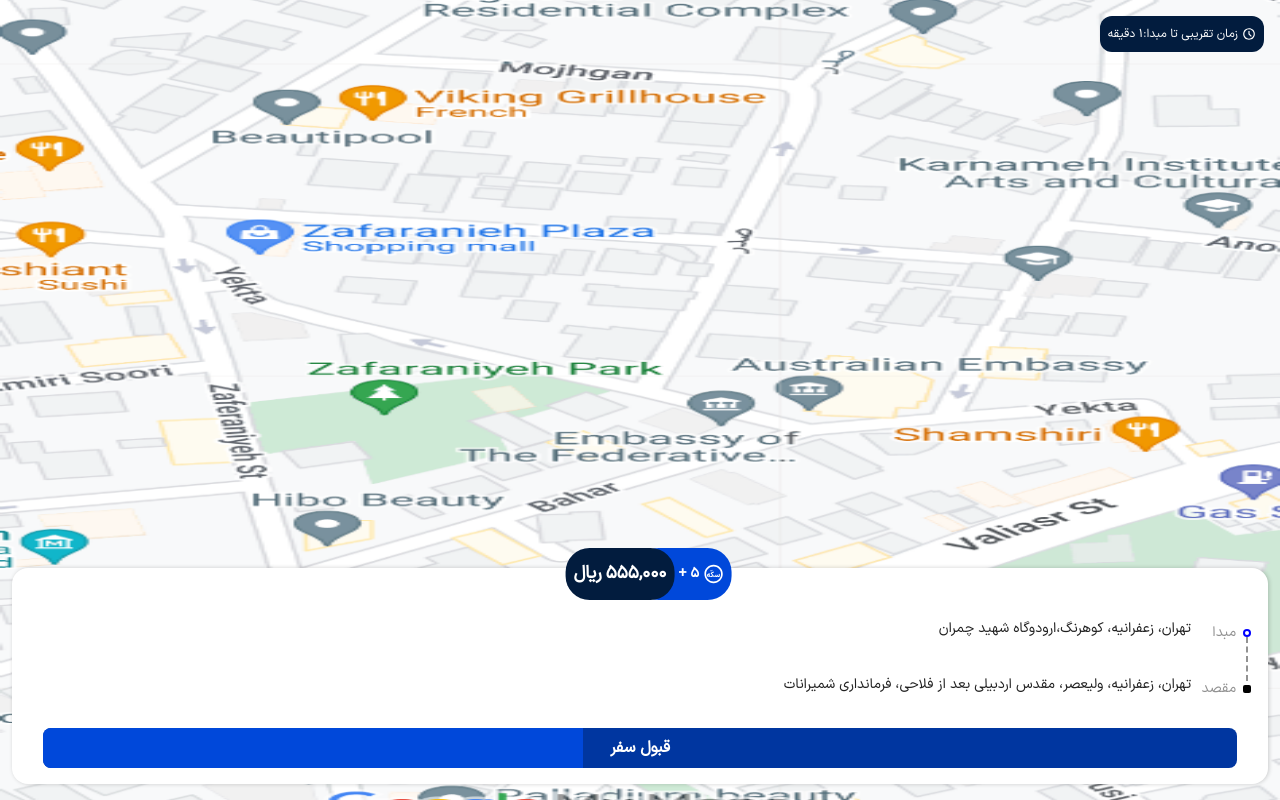
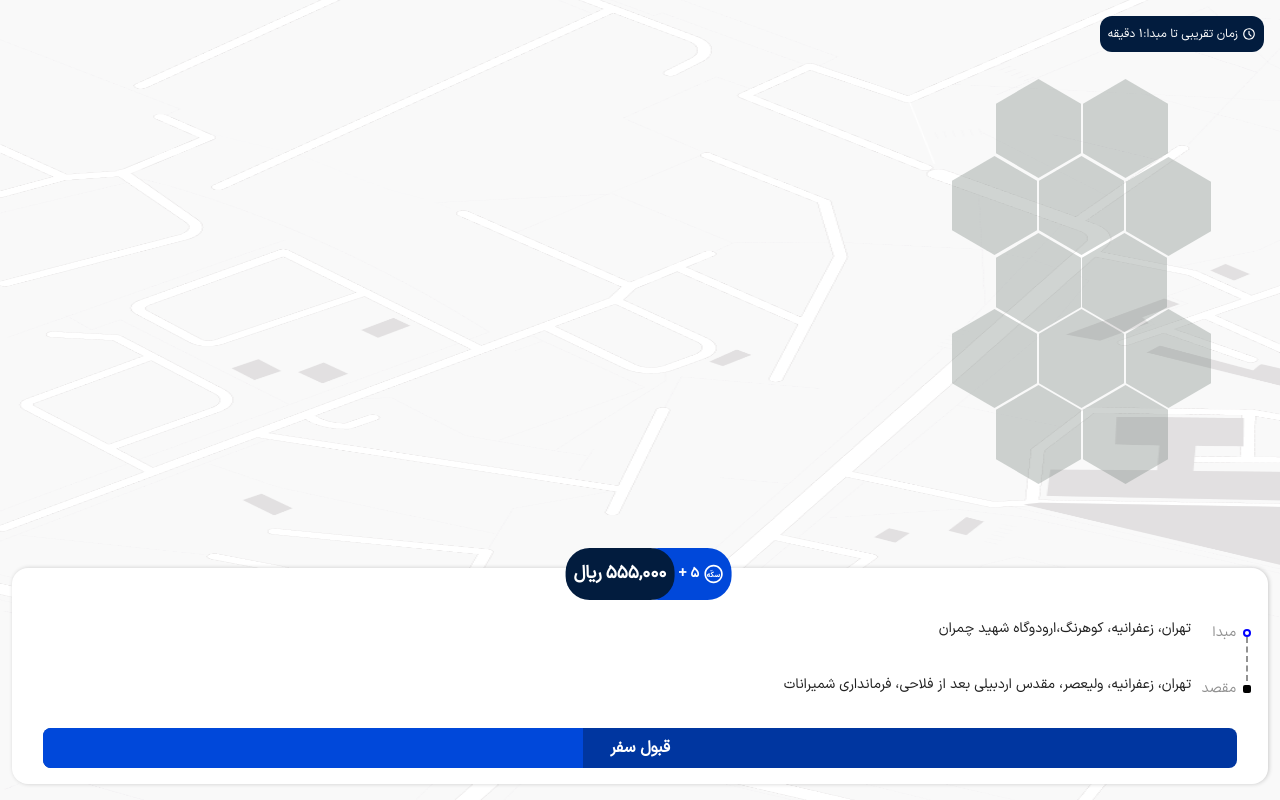
Before and after one commit to ali423/driver-frontend, a Next.js app: page / in a window 1280 px wide. Built offline with nearby package versions, Linux system fonts and the light colour scheme.

Commit message:
add hexagon

```diff
--- a/src/app/component/map/index.tsx
+++ b/src/app/component/map/index.tsx
@@ -1,10 +1,23 @@
 import React from "react";
 import styles from "./style.module.scss";
 import Image from "next/image";
-import map from './../../../../public/images/map.png'
+import map from "./../../../../public/images/map1.png";
 
 const Map = () => {
-  return <div className={styles.mapContainer}><Image src={map} alt="map"/></div>;
+  let hexagon = () => {
+    return (
+      <div>
+        {Array.from(Array(12), (e, i) => {
+          return (
+            <div className={`${styles.hexagon} ${styles['id'+i]}`} key={i}>
+              {i}
+            </div>
+          );
+        })}
+      </div>
+    );
+  };
+  return <div className={styles.mapContainer}><Image src={map} alt="map"/>{hexagon()}</div>;
 };
 
 export default Map;
--- a/src/app/component/map/style.module.scss
+++ b/src/app/component/map/style.module.scss
@@ -8,4 +8,59 @@
         width: 100%;
         height: 100%;
     }
+    .hexagon {
+        width: 99px;
+        height: 85px;
+        -webkit-clip-path: polygon(25% 0, 75% 0%, 100% 50%, 75% 100%, 25% 100%, 0% 50%);
+        clip-path: polygon(25% 0, 75% 0%, 100% 50%, 75% 100%, 25% 100%, 0% 50%);
+        background: #76817b57;
+        position: absolute;
+        top: 86px;
+        right: 105px;
+        transform: rotate(90deg);
+        &.id1{
+            right: 192px;
+        }
+        &.id2{
+            top: 164px;
+            right: 62px;
+        }
+        &.id3{
+            top: 163px;
+            right: 149px;
+        }
+        &.id4{
+            top: 163px;
+            right: 236px;
+        }
+        &.id5{
+            top: 240px;
+            right: 106px;
+        }
+        &.id6{
+            top: 240px;
+            right: 192px;
+        }
+        &.id7{
+            top: 316px;
+            right: 62px;
+        }
+        &.id8{
+            top: 316px;
+            right: 149px;
+        }
+        &.id9{
+            top: 316px;
+            right: 236px;
+        }
+        &.id10{
+            top: 392px;
+        }
+        &.id11{
+            right: 192px;
+            top: 392px;
+        }
+
+    }
+
 }
```
Also changed, not shown: public/images/map1.png (added).
